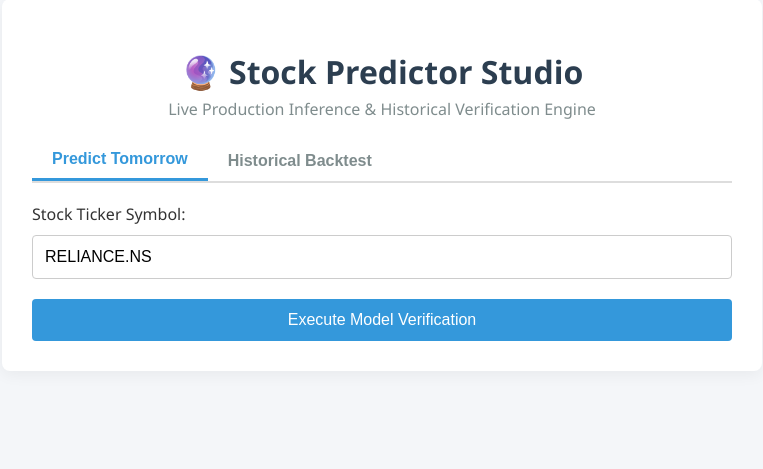
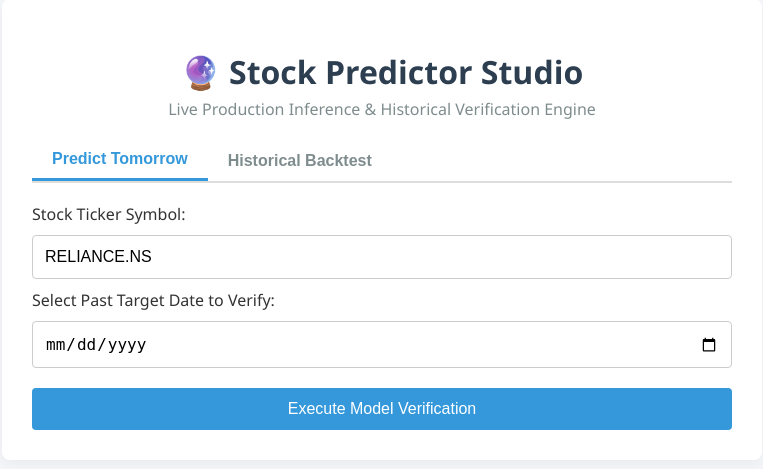
Before and after one commit to DobariyaMayank1/StockApp, a Flask app: page / in a window 1280 px wide. Shown: the part 41-510 px from the top of the page, without its empty margins (258-1021 px from the left). Run offline with Flask 3, Linux system fonts and the light colour scheme.

Commit message:
Refactor historical date section visibility in index.html for improved readability

```diff
--- a/templates/index.html
+++ b/templates/index.html
@@ -41,7 +41,7 @@
         <label for="ticker">Stock Ticker Symbol:</label>
         <input type="text" id="ticker" name="ticker" value="{{ ticker }}" placeholder="e.g. RELIANCE.NS, TCS.NS">
 
-        <div id="historical_date_section" style="display: {{ 'block' if mode == 'historical' else 'none' }};">
+        <div id="historical_date_section" class="{% if mode == 'historical' %}show-section{% else %}hide-section{% endif %}">
             <label for="historical_date">Select Past Target Date to Verify:</label>
             <input type="date" id="historical_date" name="historical_date" value="{{ selected_date }}">
         </div>
```
